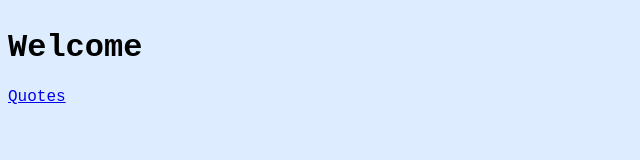
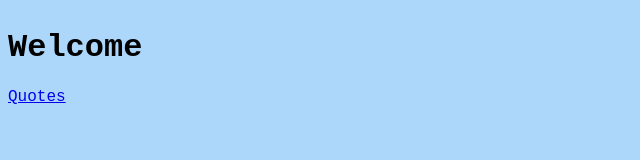
Before and after one commit to yuutea/yuutea.github.io, a website: page index.html in a window 1280 px wide. Shown: the whole page, without its empty margins (0-640 px from the left). Drawn offline with Linux system fonts and the light colour scheme.

```diff
--- a/main.css
+++ b/main.css
@@ -1,5 +1,5 @@
 body {
-  background-color: rgb(221, 237, 255);
+  background-color: rgb(173, 215, 250);
   display: flex;
   flex-direction: column;
   justify-content: flex-start;
```
Also changed, not shown: package.json (+3 -7 lines).
